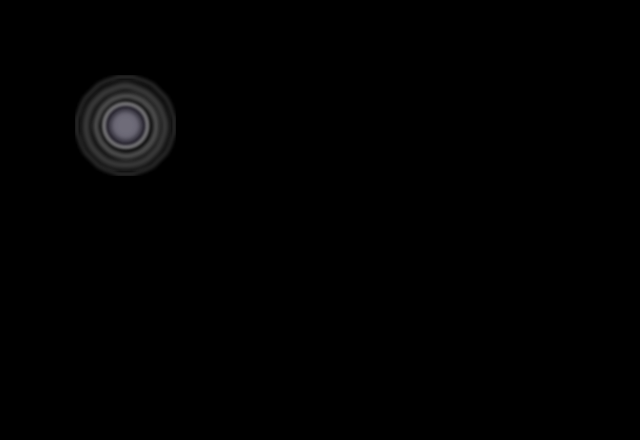
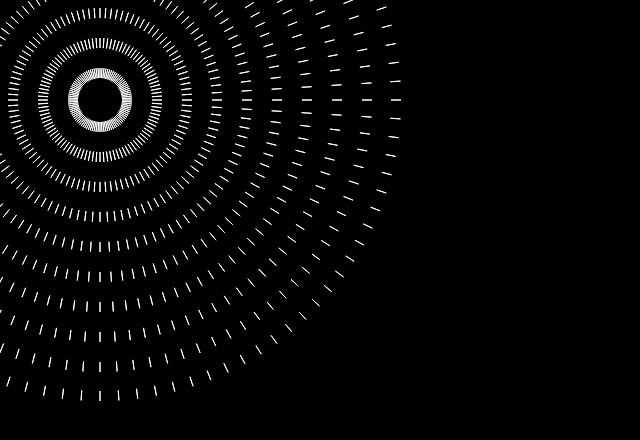
Before and after one commit to tbohlen/multiverse, a plain HTML site: page index.html in a window 1280 px wide. Shown: the whole page, without its empty margins (0-640 px from the left). Drawn offline with nearby package versions, Linux system fonts and the light colour scheme.

Commit message:
Adds primitive particle system

```diff
--- a/index.html
+++ b/index.html
@@ -7,6 +7,7 @@
 
     <link rel="stylesheet" href="style.css" type="text/css" media="screen" charset="utf-8"/>
     <script src="http://ajax.googleapis.com/ajax/libs/jquery/1.8.3/jquery.min.js"></script>
+    <script src="particleSystem.js" type="text/javascript" charset="utf-8"></script>
     <script src="script.js" type="text/javascript" charset="utf-8"></script>
 
 </head>
--- /dev/null
+++ b/particleSystem.js
@@ -0,0 +1,139 @@
+///////////////////////////////////////////////////////////////////////////////
+//////////////////////////////// Time Stepper /////////////////////////////////
+///////////////////////////////////////////////////////////////////////////////
+
+
+/*
+ * Function: eulerStep
+ * executes a single forward Euler integration step of size timeStep on the
+ * provided particle system.
+ */
+function eulerStep(system, timeStep) {
+    var currentState = system.copyState();
+    var deriv = system.evalDeriv(currentState);
+    var i;
+    for (i = 0; i < currentState.length; i++) {
+
+        currentState[i] = addVectors(currentState[i], scale(deriv[i], timeStep));
+
+        // test for dead particles
+        if (currentState[i][4] > system.getMaxAge()) {
+            currentState.splice(i, 1);
+            i--;
+        }
+    }
+    system.state = currentState;
+}
+
+
+
+///////////////////////////////////////////////////////////////////////////////
+////////////////////////////// ParticleSystem /////////////////////////////////
+///////////////////////////////////////////////////////////////////////////////
+
+
+
+/*
+ * Constructor: ParticleSystem
+ * Builds a particle system without any particles. Those must be added through
+ * the addParticles method.
+ *
+ * The system stores state as a vector of vectors, where each vector represents
+ * a particles x, y, velX, velY, and time.
+ */
+function ParticleSystem() {
+    this.state = [];
+    this.length = 10;
+    this.maxAge = 10;
+}
+
+/*
+ * Method: addParticles
+ * Adds new particles to the system. These particles' states are simply appended
+ * to the existing state, so they must be formatted correctly (each state a
+ * vector of x, y, velX, velY, and time).
+ *
+ * Parameters:
+ * newStates - the states of the new particles to add to the particle system
+ *
+ * Member Of: ParticleSystem
+ */
+ParticleSystem.prototype.addParticles = function(newStates) {
+    var i;
+    for (i = 0; i < newStates.length; i++) {
+        this.state.push(newStates[i]);
+    }
+};
+
+/*
+ * Method: evalDeriv
+ * Evaluates the derivative of the given system state. This does not use
+ * "this.state"! It uses whatever state is passed to it. Make sure to pass in a
+ * state of the correct length. Incorrect behavior would certainly result if
+ * you didn't.
+ *
+ * This particular implementation simply continues the motions of the particles
+ * in a straight line.
+ *
+ * Parameters:
+ * state - the state at which to calculate the force
+ *
+ * Member Of: ParticleSystem
+ */
+ParticleSystem.prototype.evalDeriv = function(state) {
+    var i;
+    var deriv = [];
+    for (i = 0; i < state.length; i++) {
+        var particle = state[i];
+        deriv[i] = [particle[2], particle[3], 0, 0, 1];
+    }
+    return deriv;
+};
+
+/*
+ * Method: copyState
+ * Returns a copy of the state of the particle system.
+ *
+ * Member Of: ParticleSystem
+ */
+ParticleSystem.prototype.copyState = function() {
+    return $.extend(true, [], this.state);
+};
+
+/*
+ * Method: getMaxAge
+ * Returns the maximum age for a particle in this system.system.
+ *
+ * Member Of: ParticleSystem
+ */
+ParticleSystem.prototype.getMaxAge = function() {
+    return this.maxAge;
+};
+
+/*
+ * Method: draw
+ * Draws the particle system. This function can be replaced easily for
+ * individual particle systems.
+ *
+ * Parameters:
+ * ctx - the context to draw on.
+ *
+ * Member Of: ParticleSystem
+ */
+ParticleSystem.prototype.draw = function(ctx) {
+    var i;
+    for (i = 0; i < this.state.length; i++) {
+        var particle = this.state[i];
+        var color = scale([255.0, 255.0, 255.0], 1.0 - (particle[4]/this.maxAge));
+        //console.log("color: " + color.toString());
+        var angle = Math.atan(-particle[3]/particle[2]);
+        var cosine = Math.cos(angle);
+        var sine = Math.sin(angle);
+        ctx.strokeStyle = "rgb(255, 255, 255)";
+        ctx.beginPath();
+        ctx.moveTo(particle[0] - this.length * 0.5 * cosine, particle[1] + this.length * 0.5 * sine);
+        ctx.lineTo(particle[0] + this.length * 0.5 * cosine, particle[1] - this.length * 0.5 * sine);
+        ctx.closePath();
+        ctx.stroke();
+    }
+};
--- a/script.js
+++ b/script.js
@@ -1,13 +1,7 @@
 var drawLoopID;
 var logicLoopID;
-
-/*
- * Constructor: Emitter
- * Simple event emitter
- */
-function Emitter() {
-    this.listeners = {};
-}
+var LOGIC_LOOP_TIME = 1000/60;
+var DRAW_LOOP_TIME = 1000/30;
 
 /*
  * Function: distance
@@ -16,6 +10,57 @@ function Emitter() {
  */
 function distance(x1, y1, x2, y2) {
     return Math.sqrt(Math.pow(x2-x1, 2) + Math.pow(y2-y1, 2))
+}
+
+/*
+ * Function: addVectors
+ * Adds two vectors and returns the result
+ */
+function addVectors(vec1, vec2) {
+    var result = [];
+    var i;
+    for (i = 0; i < vec1.length;i++) {
+        result[i] = vec1[i] + vec2[i];
+    }
+    return result;
+}
+
+/*
+ * Function: scale
+ * Scales a vector by a scalar.
+ */
+function scale(vec, scalar) {
+    var result = [];
+    var i;
+    for (i = 0; i < vec.length;i++) {
+        result[i] = vec[i] * scalar;
+    }
+    return result;
+}
+
+/*
+ * Function: drawCircle
+ * Draws a circular path and closes it. The caller must have specified the fill
+ * and stroke and called fill and stroke.
+ *
+ * Parameters:
+ * x - the x coord of the center
+ * y - the y coord of the center
+ * radius - the radius of the circle
+ * ctx - context to draw on
+ */
+function drawCircle(x, y, radius, ctx) {
+    ctx.beginPath();
+    ctx.arc(x, y, radius, 0, Math.PI*2, true);
+    ctx.closePath();
+}
+
+/*
+ * Constructor: Emitter
+ * Simple event emitter
+ */
+function Emitter() {
+    this.listeners = {};
 }
 
 /*
@@ -152,6 +197,113 @@ Game.prototype.resize = function() {
 
 
 ///////////////////////////////////////////////////////////////////////////////
+////////////////////////////// BurstEmitter ///////////////////////////////////
+///////////////////////////////////////////////////////////////////////////////
+
+
+/*
+ * Constructor: ParticleEmitter
+ * Constructs the abstract particle emitter. We will need far more specific
+ * emitters for every application.
+ *
+ * Parameters:
+ * x - the x coord of the emitter
+ * y - the y coord of the emitter
+ */
+function ParticleEmitter(x, y) {
+    this.x = x;
+    this.y = y;
+    this.radius = 10;
+    this.burstRadius = 50;
+    this.particleVelocity = 2;
+    this.particleNumber = 100;
+    this.startFrame = 0;
+    this.framesBetweenEmits = 30;
+    this.system = new ParticleSystem();
+    this.system.maxAge = 150;
+    this.dead = false;
+    this.alive = false;
+    this.logicIndex = -1;
+    this.drawIndex = -1;
+}
+
+/*
+ * Method: doLogic
+ * Runs the logic of the emitter. Namely, Emitting new particles and updating
+ * the system.
+ *
+ * Parameters:
+ * game - the game object.
+ *
+ * Member Of: ParticleEmitter
+ */
+ParticleEmitter.prototype.doLogic = function(game) {
+    if (this.alive && !this.dead) {
+        if ((game.logicFrame - this.startFrame)%this.framesBetweenEmits === 0) {
+            //emit a new round of particles
+            this.addParticles();
+        }
+
+        // step forward the system
+        eulerStep(this.system, LOGIC_LOOP_TIME/DRAW_LOOP_TIME);
+    }
+};
+
+/*
+ * Method: addParticles
+ * Adds more particles
+ *
+ * Member Of: ParticleEmitter
+ */
+ParticleEmitter.prototype.addParticles = function() {
+    var i;
+    var newParticles = []
+    for (i = 0; i < this.particleNumber; i++) {
+        var angle = 2 * Math.PI * i / this.particleNumber;
+        var velX = this.particleVelocity * Math.cos(angle);
+        var velY = this.particleVelocity * Math.sin(angle);
+        newParticles.push([this.x, this.y, velX, velY, 0]);
+    }
+    this.system.addParticles(newParticles);
+};
+
+/*
+ * Method: draw
+ * Draws the particle emitter and all its particles
+ *
+ * Parameters:
+ * game - the game object.
+ *
+ * Member Of: ParticleEmitter
+ */
+ParticleEmitter.prototype.draw = function(game) {
+    if (!this.dead && !this.alive) {
+        this.alive = true;
+        this.startFrame = game.logicFrame;
+        this.addParticles();
+    }
+    this.system.draw(game.context);
+    //game.context.fillStyle = "rgb(255, 255, 255)";
+    //drawCircle(this.x, this.y, this.radius, game.context);
+    //game.context.fill();
+};
+
+/*
+ * Method: kill
+ * Kills the particle emitter.
+ *
+ * Member Of: ParticleEmitter
+ */
+ParticleEmitter.prototype.kill = function(game) {
+    this.alive = false;
+    this.dead = true;
+    delete game.drawElements[this.drawIndex];
+    delete game.logicElements[this.logicIndex];
+};
+
+
+
+///////////////////////////////////////////////////////////////////////////////
 ///////////////////////////////// Blackhole ///////////////////////////////////
 ///////////////////////////////////////////////////////////////////////////////
 
@@ -180,7 +332,8 @@ function Blackhole(x, y, radius) {
     this.logicIndex = -1;
     this.alive = false;
     this.dead = false;
-    this.maxTimeSteps = 300;
+    this.maxTimeSteps = 3000;
+    this.emitter = new ParticleEmitter(this.centerX, this.centerY);
 }
 
 /*
@@ -193,10 +346,14 @@ function Blackhole(x, y, radius) {
  * Member Of: Blackhole
  */
 Blackhole.prototype.draw = function(game) {
-    if (!this.dead) {
+    if (!this.dead && !this.alive) {
         this.alive = true;
+        game.addSprite(this.emitter, true, true);
     }
-    game.context.drawImage(game.blackholeImage, this.x, this.y);
+    //game.context.drawImage(game.blackholeImage, this.x, this.y);
+    //game.context.fillStyle = "rgb(200, 200, 200)";
+    //drawCircle(this.centerX, this.centerY, this.radius, game.context);
+    //game.context.fill();
     this.timeStep++;
     if (this.timeStep > this.maxTimeSteps) {
         this.kill(game);
@@ -406,12 +563,12 @@ $(document).ready(function() {
         // size the game and add the canvas to the screen
         game.resize();
 
-        var blackhole = new Blackhole(100, 100, 50);
+        var blackhole = new Blackhole(100, 100, 10);
         game.addSprite(blackhole, true, true);
 
         // start the loops
-        drawLoopId = window.setInterval(drawLoop, 1000/60, game);
-        logicLoopID = window.setInterval(logicLoop, 5, game); // 200 times per second
+        drawLoopId = window.setInterval(drawLoop, DRAW_LOOP_TIME, game);
+        logicLoopID = window.setInterval(logicLoop, LOGIC_LOOP_TIME, game); // 200 times per second
 
         ///////////////////////////////////////////////////////////////////////////
         ///////////////////////////// Event Handlers //////////////////////////////
```
